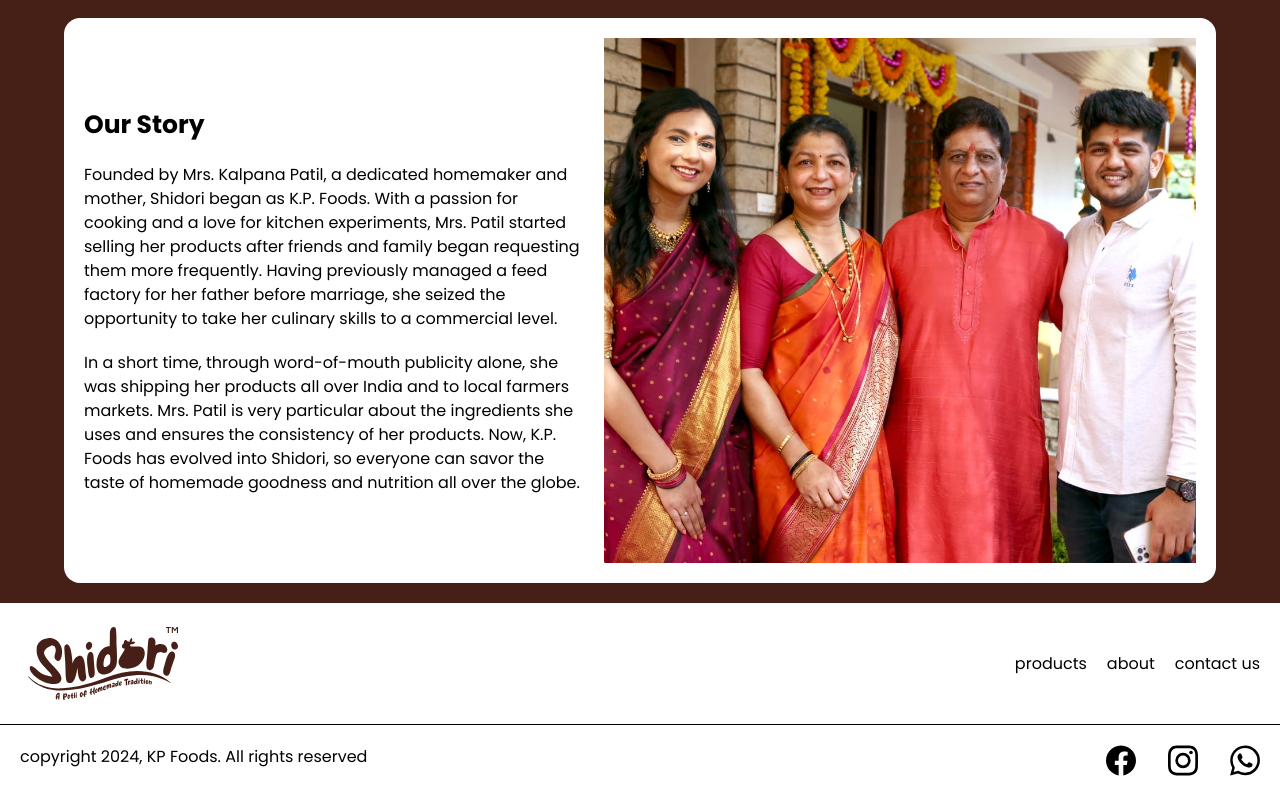
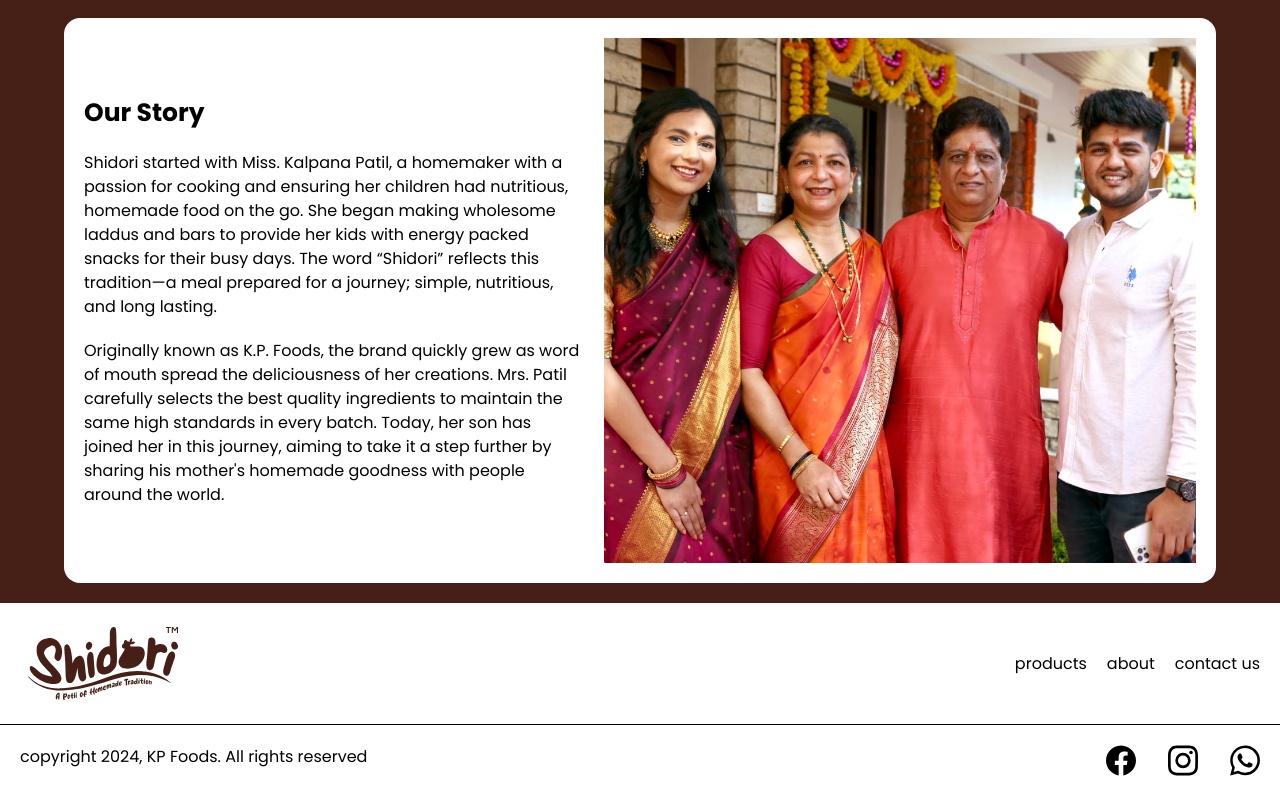
Before and after one commit to TheNextStepDesign/shidori, a Next.js app: page /about in a window 1280 px wide. Shown: the part 775-1571 px from the top of the page. Built offline with nearby package versions, Linux system fonts and the light colour scheme.

Commit message:
add contat page

```diff
--- a/components/story/storyBottomHero/StoryBottomHero.jsx
+++ b/components/story/storyBottomHero/StoryBottomHero.jsx
@@ -18,14 +18,10 @@
                     Our Story
                 </H2>
                 <Paragraph>
-                    Founded by Mrs. Kalpana Patil, a dedicated
-                    homemaker and mother, Shidori began as K.P. Foods. With a passion for cooking and a love for kitchen experiments, Mrs. Patil started selling her products after friends and family began requesting them more frequently. Having previously managed a feed factory for her father before marriage, she seized the opportunity to take her culinary skills to a commercial level.
+                Shidori started with Miss. Kalpana Patil, a homemaker with a passion for cooking and ensuring her children had nutritious, homemade food on the go. She began making wholesome laddus and bars to provide her kids with energy packed snacks for their busy days. The word “Shidori” reflects this tradition—a meal prepared for a journey; simple, nutritious, and long lasting.
                 </Paragraph>
                 <Paragraph>
-                    In a short time, through word-of-mouth publicity alone, she was shipping her products all over India and to local farmers markets. Mrs. Patil is very particular about the ingredients she uses and ensures the consistency of her products. Now, K.P.
-                    Foods has evolved into Shidori, so everyone can
-                    savor the taste of homemade goodness and
-                    nutrition all over the globe.
+                Originally known as K.P. Foods, the brand quickly grew as word of mouth spread the deliciousness of her creations. Mrs. Patil carefully selects the best quality ingredients to maintain the same high standards in every batch. Today, her son has joined her in this journey, aiming to take it a step further by sharing his mother's homemade goodness with people around the world.
                 </Paragraph>
             </VStacks>
 
```
